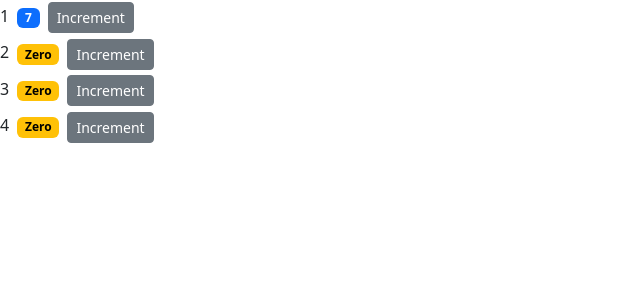
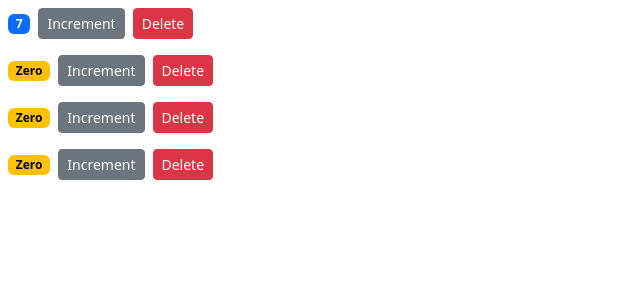
Before and after one commit to FreshhDevv/EverythingJavaScript, a React (Create React App) app in the folder REACT/counter-app/: page / in a window 1280 px wide. Shown: the top 300 px of the page, without its empty margins (0-640 px from the left). Built offline with nearby package versions, Linux system fonts and the light colour scheme.

Commit message:
Raising and handling events

```diff
--- a/REACT/counter-app/src/components/counter.jsx
+++ b/REACT/counter-app/src/components/counter.jsx
@@ -14,7 +14,6 @@
     console.log("props", this.props);
     return (
       <div>
-        {this.props.id}
         <span className={this.getBadgeClasses()}>{this.formatCount()}</span>
         <button
           onClick={(product) => this.handleIncrement(product)}
@@ -22,6 +21,7 @@
         >
           Increment
         </button>
+        <button onClick={this.props.onDelete} className="btn btn-danger btn-sm m-2">Delete</button>
       </div>
     );
   }
--- a/REACT/counter-app/src/components/counters.jsx
+++ b/REACT/counter-app/src/components/counters.jsx
@@ -10,11 +10,21 @@
       { id: 4, value: 0 },
     ],
   };
+
+  handleDelete = () => {
+    console.log("Event handler called");
+  };
+
   render() {
     return (
       <div>
         {this.state.counters.map((counter) => (
-          <Counter key={counter.id} value={counter.value} id = {counter.id} />
+          <Counter
+            key={counter.id}
+            onDelete={this.handleDelete}
+            value={counter.value}
+            id={counter.id}
+          />
         ))}
       </div>
     );
```
